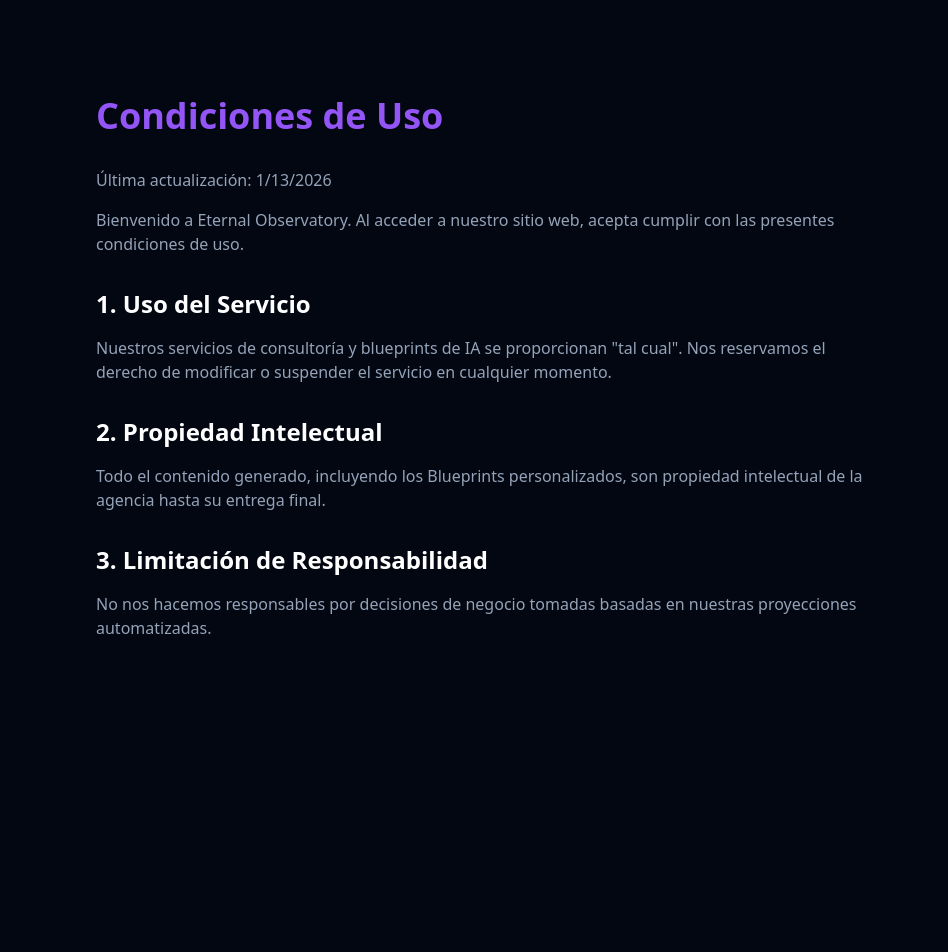
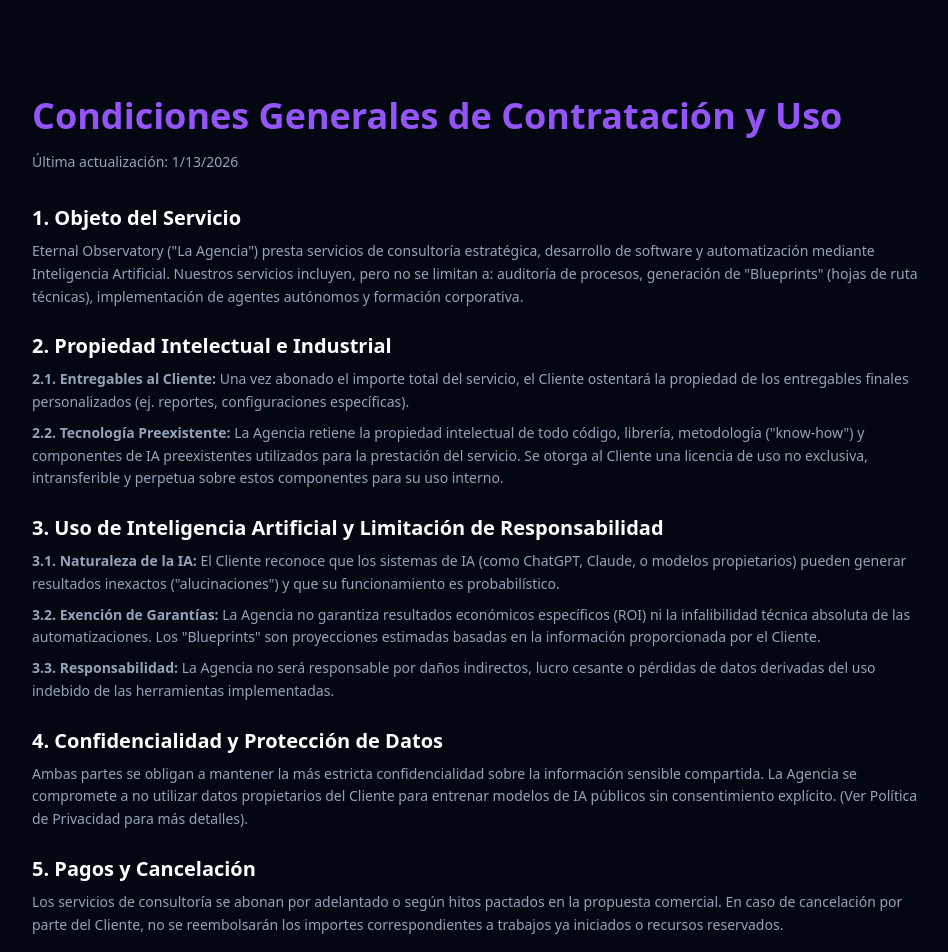
Before and after one commit to zapatacreativo-bit/eternal-test, a Next.js app: page /condiciones-de-uso in a window 1280 px wide. Shown: the top 952 px of the page, without its empty margins (160-1108 px from the left). Before the commit the page ends 800 px from the top, so only its background shows below. Built offline with nearby package versions, Linux system fonts and the light colour scheme.

Commit message:
feat: content updates

```diff
--- a/app/condiciones-de-uso/page.tsx
+++ b/app/condiciones-de-uso/page.tsx
@@ -1,7 +1,7 @@
 import { Metadata } from 'next';
 
 export const metadata: Metadata = {
-    title: 'Condiciones de Uso - Agencia IA',
+    title: 'Condiciones de Uso - Eternal Observatory',
     robots: {
         index: false,
         follow: false,
@@ -10,18 +10,65 @@
 
 export default function CondicionesDeUso() {
     return (
-        <div className="min-h-screen bg-background text-foreground py-24 px-6">
-            <div className="max-w-3xl mx-auto space-y-6">
-                <h1 className="text-4xl font-bold mb-8 text-primary">Condiciones de Uso</h1>
-                <div className="space-y-4 text-muted-foreground">
-                    <p>Última actualización: {new Date().toLocaleDateString()}</p>
-                    <p>Bienvenido a Eternal Observatory. Al acceder a nuestro sitio web, acepta cumplir con las presentes condiciones de uso.</p>
-                    <h2 className="text-2xl font-semibold text-white mt-8">1. Uso del Servicio</h2>
-                    <p>Nuestros servicios de consultoría y blueprints de IA se proporcionan "tal cual". Nos reservamos el derecho de modificar o suspender el servicio en cualquier momento.</p>
-                    <h2 className="text-2xl font-semibold text-white mt-8">2. Propiedad Intelectual</h2>
-                    <p>Todo el contenido generado, incluyendo los Blueprints personalizados, son propiedad intelectual de la agencia hasta su entrega final.</p>
-                    <h2 className="text-2xl font-semibold text-white mt-8">3. Limitación de Responsabilidad</h2>
-                    <p>No nos hacemos responsables por decisiones de negocio tomadas basadas en nuestras proyecciones automatizadas.</p>
+        <div className="min-h-screen bg-background text-foreground py-24 px-6 md:px-12">
+            <div className="max-w-4xl mx-auto space-y-8">
+                <h1 className="text-4xl font-bold mb-4 text-primary">Condiciones Generales de Contratación y Uso</h1>
+                <p className="text-sm text-muted-foreground">Última actualización: {new Date().toLocaleDateString()}</p>
+
+                <div className="space-y-6 text-muted-foreground text-sm leading-relaxed">
+
+                    <section>
+                        <h2 className="text-xl font-semibold text-white mb-2">1. Objeto del Servicio</h2>
+                        <p>
+                            Eternal Observatory ("La Agencia") presta servicios de consultoría estratégica, desarrollo de software y automatización mediante Inteligencia Artificial.
+                            Nuestros servicios incluyen, pero no se limitan a: auditoría de procesos, generación de "Blueprints" (hojas de ruta técnicas), implementación de agentes autónomos y formación corporativa.
+                        </p>
+                    </section>
+
+                    <section>
+                        <h2 className="text-xl font-semibold text-white mb-2">2. Propiedad Intelectual e Industrial</h2>
+                        <p>
+                            <strong>2.1. Entregables al Cliente:</strong> Una vez abonado el importe total del servicio, el Cliente ostentará la propiedad de los entregables finales personalizados (ej. reportes, configuraciones específicas).
+                        </p>
+                        <p className="mt-2">
+                            <strong>2.2. Tecnología Preexistente:</strong> La Agencia retiene la propiedad intelectual de todo código, librería, metodología ("know-how") y componentes de IA preexistentes utilizados para la prestación del servicio. Se otorga al Cliente una licencia de uso no exclusiva, intransferible y perpetua sobre estos componentes para su uso interno.
+                        </p>
+                    </section>
+
+                    <section>
+                        <h2 className="text-xl font-semibold text-white mb-2">3. Uso de Inteligencia Artificial y Limitación de Responsabilidad</h2>
+                        <p>
+                            <strong>3.1. Naturaleza de la IA:</strong> El Cliente reconoce que los sistemas de IA (como ChatGPT, Claude, o modelos propietarios) pueden generar resultados inexactos ("alucinaciones") y que su funcionamiento es probabilístico.
+                        </p>
+                        <p className="mt-2">
+                            <strong>3.2. Exención de Garantías:</strong> La Agencia no garantiza resultados económicos específicos (ROI) ni la infalibilidad técnica absoluta de las automatizaciones. Los "Blueprints" son proyecciones estimadas basadas en la información proporcionada por el Cliente.
+                        </p>
+                        <p className="mt-2">
+                            <strong>3.3. Responsabilidad:</strong> La Agencia no será responsable por daños indirectos, lucro cesante o pérdidas de datos derivadas del uso indebido de las herramientas implementadas.
+                        </p>
+                    </section>
+
+                    <section>
+                        <h2 className="text-xl font-semibold text-white mb-2">4. Confidencialidad y Protección de Datos</h2>
+                        <p>
+                            Ambas partes se obligan a mantener la más estricta confidencialidad sobre la información sensible compartida. La Agencia se compromete a no utilizar datos propietarios del Cliente para entrenar modelos de IA públicos sin consentimiento explícito. (Ver Política de Privacidad para más detalles).
+                        </p>
+                    </section>
+
+                    <section>
+                        <h2 className="text-xl font-semibold text-white mb-2">5. Pagos y Cancelación</h2>
+                        <p>
+                            Los servicios de consultoría se abonan por adelantado o según hitos pactados en la propuesta comercial. En caso de cancelación por parte del Cliente, no se reembolsarán los importes correspondientes a trabajos ya iniciados o recursos reservados.
+                        </p>
+                    </section>
+
+                    <section>
+                        <h2 className="text-xl font-semibold text-white mb-2">6. Legislación Aplicable</h2>
+                        <p>
+                            Estas condiciones se rigen por la legislación española. Para cualquier controversia, ambas partes se someten a los juzgados y tribunales de la ciudad de Madrid, renunciando a cualquier otro fuero que pudiera corresponderles.
+                        </p>
+                    </section>
+
                 </div>
             </div>
         </div>
--- a/app/politica-de-privacidad/page.tsx
+++ b/app/politica-de-privacidad/page.tsx
@@ -1,7 +1,7 @@
 import { Metadata } from 'next';
 
 export const metadata: Metadata = {
-    title: 'Política de Privacidad - Agencia IA',
+    title: 'Política de Privacidad - Eternal Observatory',
     robots: {
         index: false,
         follow: false,
@@ -10,23 +10,60 @@
 
 export default function PoliticaDePrivacidad() {
     return (
-        <div className="min-h-screen bg-background text-foreground py-24 px-6">
-            <div className="max-w-3xl mx-auto space-y-6">
-                <h1 className="text-4xl font-bold mb-8 text-primary">Política de Privacidad</h1>
-                <div className="space-y-4 text-muted-foreground">
-                    <p>Última actualización: {new Date().toLocaleDateString()}</p>
-                    <p>En Eternal Observatory, nos tomamos muy en serio la privacidad de sus datos empresariales.</p>
-                    <h2 className="text-2xl font-semibold text-white mt-8">1. Recopilación de Datos</h2>
-                    <p>Recopilamos información proporcionada voluntariamente a través de nuestro formulario de diagnóstico (nombre, email, datos operativos) con el único fin de generar su reporte.</p>
-                    <h2 className="text-2xl font-semibold text-white mt-8">2. Uso de la Información</h2>
-                    <p>Sus datos NO serán vendidos a terceros. Se utilizan exclusivamente para:</p>
-                    <ul className="list-disc pl-6 space-y-2">
-                        <li>Generar el Blueprint de IA personalizado.</li>
-                        <li>Contactarle para la sesión de consultoría si así lo solicita.</li>
-                        <li>Mejorar nuestros algoritmos de recomendación.</li>
-                    </ul>
-                    <h2 className="text-2xl font-semibold text-white mt-8">3. Seguridad</h2>
-                    <p>Implementamos medidas de seguridad estándar de la industria para proteger sus datos contra accesos no autorizados.</p>
+        <div className="min-h-screen bg-background text-foreground py-24 px-6 md:px-12">
+            <div className="max-w-4xl mx-auto space-y-8">
+                <h1 className="text-4xl font-bold mb-4 text-primary">Política de Privacidad</h1>
+                <p className="text-sm text-muted-foreground">Última actualización: {new Date().toLocaleDateString()}</p>
+
+                <div className="space-y-6 text-muted-foreground text-sm leading-relaxed">
+
+                    <section>
+                        <h2 className="text-xl font-semibold text-white mb-2">1. Responsable del Tratamiento</h2>
+                        <p>
+                            Eternal Observatory ("La Agencia"), con domicilio social en Madrid, España, es el responsable del tratamiento de los datos personales recabados a través de este sitio web.
+                        </p>
+                    </section>
+
+                    <section>
+                        <h2 className="text-xl font-semibold text-white mb-2">2. Finalidad del Tratamiento</h2>
+                        <p>Sus datos personales (nombre, email, teléfono, datos de negocio) serán tratados para:</p>
+                        <ul className="list-disc pl-6 space-y-2 mt-2">
+                            <li>Gestionar su solicitud de presupuesto o diagnóstico (Blueprint).</li>
+                            <li>Prestar los servicios contratados de consultoría e implementación.</li>
+                            <li>Enviar comunicaciones comerciales relacionadas, siempre que haya dado su consentimiento.</li>
+                            <li>Cumplir con obligaciones legales y fiscales.</li>
+                        </ul>
+                    </section>
+
+                    <section>
+                        <h2 className="text-xl font-semibold text-white mb-2">3. Legitimación</h2>
+                        <p>
+                            La base legal para el tratamiento de sus datos es la ejecución de medidas precontractuales (solicitud de información) o contractuales, así como el interés legítimo de la Agencia o su consentimiento explícito para el envío de newsletters.
+                        </p>
+                    </section>
+
+                    <section>
+                        <h2 className="text-xl font-semibold text-white mb-2">4. Destinatarios de los Datos</h2>
+                        <p>
+                            No cederemos sus datos a terceros, salvo obligación legal o a proveedores tecnológicos encargados del tratamiento (ej. hosting, herramientas de automatización) que cumplan con la normativa GDPR.
+                            En caso de transferencias internacionales (ej. uso de servidores en EE.UU.), nos aseguramos de que existan garantías adecuadas (Cláusulas Contractuales Tipo).
+                        </p>
+                    </section>
+
+                    <section>
+                        <h2 className="text-xl font-semibold text-white mb-2">5. Derechos del Usuario</h2>
+                        <p>
+                            Puede ejercer sus derechos de acceso, rectificación, supresión, limitación, portabilidad y oposición dirigiéndose a nuestro correo de contacto.
+                        </p>
+                    </section>
+
+                    <section>
+                        <h2 className="text-xl font-semibold text-white mb-2">6. Seguridad</h2>
+                        <p>
+                            Implementamos medidas de seguridad técnicas y organizativas para proteger sus datos contra el acceso no autorizado, la pérdida o la alteración.
+                        </p>
+                    </section>
+
                 </div>
             </div>
         </div>
```
